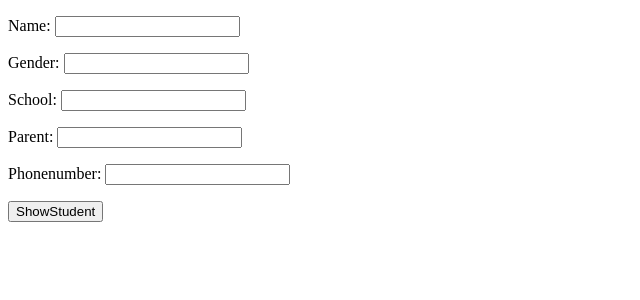
After one commit to THEEST005/djangoforms, a Django app: page /student/ in a window 1280 px wide. The commit adds this page. Shown: the top 300 px of the page, without its empty margins (0-640 px from the left). Run offline with Django 4.2, Linux system fonts and the light colour scheme.

Commit message:
forms in django

```diff
--- a/django_Forms/form.py
+++ b/django_Forms/form.py
@@ -5,3 +5,23 @@ class UserReg( forms.Form):
     name = forms.CharField(max_length=100)
     email = forms.CharField(max_length=100)
     password = forms.CharField()
+
+
+
+
+
+
+
+class PeopleReg(forms.Form):
+    name = forms.CharField(max_length=100)
+    age = forms.CharField(max_length=100)
+    phone = forms.CharField(max_length=100)
+    city = forms.CharField(max_length=100)
+
+
+class StudentReg(forms.Form):
+    name = forms.CharField(max_length=100)
+    gender = forms.CharField(max_length=100)
+    school = forms.CharField(max_length=100)
+    parent = forms.CharField(max_length=100)
+    phonenumber = forms.CharField(max_length=100)
--- a/django_Forms/urls.py
+++ b/django_Forms/urls.py
@@ -15,7 +15,10 @@ Including another URLconf
 """
 from django.contrib import admin
 from django.urls import path
-
+from . import views
 urlpatterns = [
     path('admin/', admin.site.urls),
+    path('regpage/', views.Reg, name='regpage'),
+    path('people/', views.reg_people, name='people'),
+    path('student/', views.reg_student, name='student'),
 ]
--- a/django_Forms/views.py
+++ b/django_Forms/views.py
@@ -0,0 +1,64 @@
+from django.shortcuts import render
+
+from .form import UserReg
+from .form import PeopleReg
+from .form import StudentReg
+
+
+def Reg(request):
+    submit_button = request.POST.get('stacey')
+    name = ''
+    email = ''
+    password = ''
+
+    rForm = UserReg(request.POST or None)
+    if rForm.is_valid():
+        name = rForm.cleaned_data.get("name")
+        email = rForm.cleaned_data.get("email")
+        password = rForm.cleaned_data.get("password")
+
+    context = {'rForm': rForm, 'name': name, 'email': email, 'submit_button': submit_button}
+    return render(request, 'register.html', context)
+
+
+def reg_people(request):
+    submit_people_button = request.POST.get("people_btn")
+    name = ''
+    age = ''
+    phone = ''
+    city = ''
+
+    people_form = PeopleReg(request.POST or None)
+    if people_form.is_valid():
+        name = people_form.cleaned_data.get("name")
+        age = people_form.cleaned_data.get("age")
+        phone = people_form.cleaned_data.get("phone")
+        city = people_form.cleaned_data.get("city")
+
+    context = {'people_form': people_form, 'name': name, 'age': age, 'phone': phone, 'city': city
+
+               }
+    return render(request, 'people.html', context)
+
+
+def reg_student(request):
+    submit_student_button = request.POST.get("student_btn")
+    name = ''
+    gender = ''
+    school = ''
+    parent = ''
+    phonenumber = ''
+
+    student_form = StudentReg(request.POST or None)
+    if student_form.is_valid():
+        name = student_form.cleaned_data.get("name")
+        gender = student_form.cleaned_data.get("gender")
+        school = student_form.cleaned_data.get("school")
+        parent = student_form.cleaned_data.get("parent")
+        phonenumber = student_form.cleaned_data.get("phone number")
+
+    context = {'student_form': student_form, 'name': name, 'gender': gender, 'school': school, 'parent': parent,
+               'phonenumber': phonenumber, 'submit_student_button': submit_student_button
+
+               }
+    return render(request, 'student.html', context)
--- /dev/null
+++ b/templates/student.html
@@ -0,0 +1,29 @@
+<!DOCTYPE html>
+<html lang="en">
+<head>
+    <meta charset="UTF-8">
+    <title>Students</title>
+</head>
+<body>
+
+<form action="" method="POST">
+    {% csrf_token %}
+    {{ student_form.as_p }}
+
+    <input type="submit" name="student_btn" value="ShowStudent">
+
+
+</form>
+
+{% if submit_student_button == "ShowStudent" %}
+     {{ name }}
+     {{ gender }}
+     {{ school }}
+     {{ parent }}
+     {{ phonenumber }}
+
+{% endif %}
+
+
+</body>
+</html>
```
Also changed, not shown: templates/people.html (added, +28 -0 lines), templates/register.html (+9 -0 lines).
